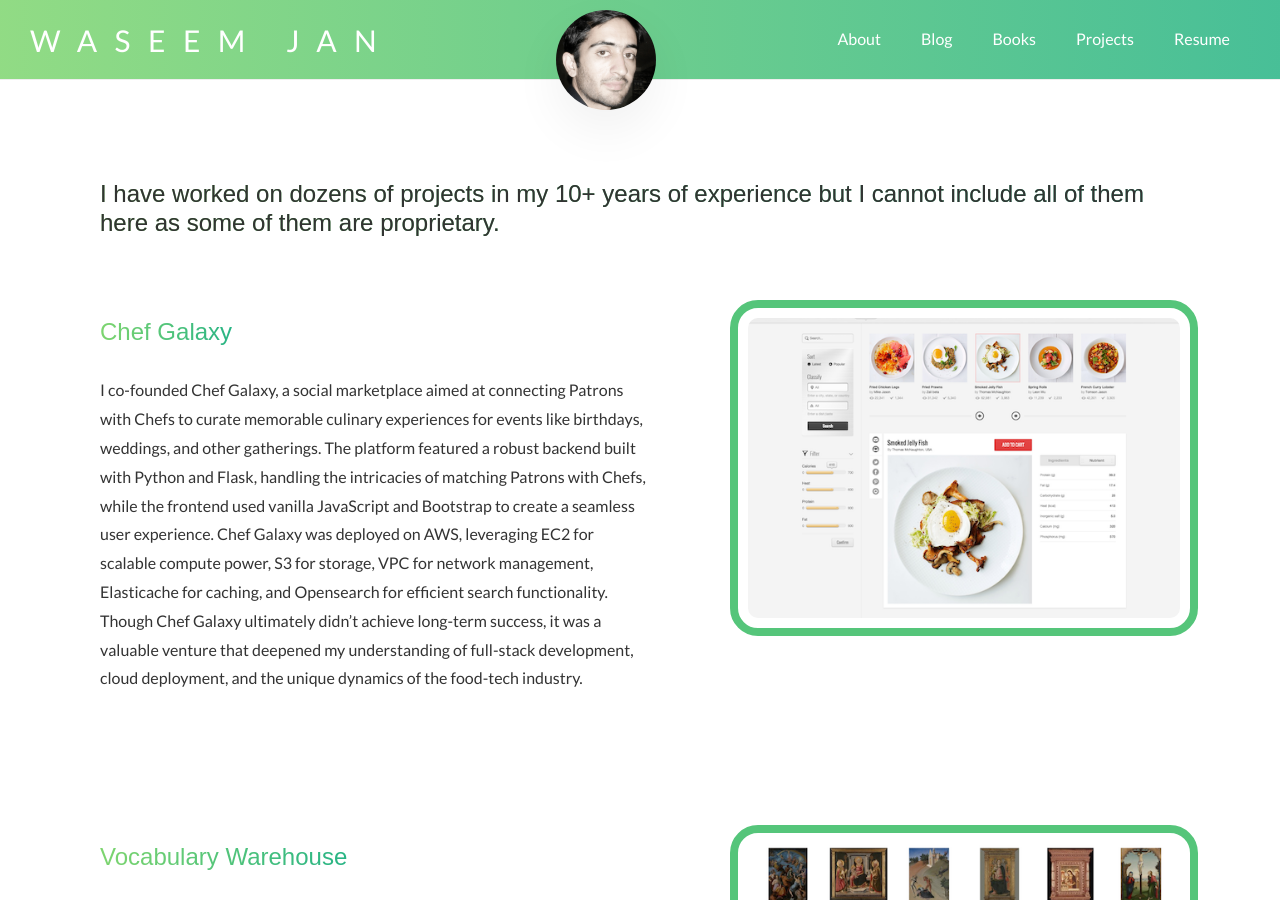
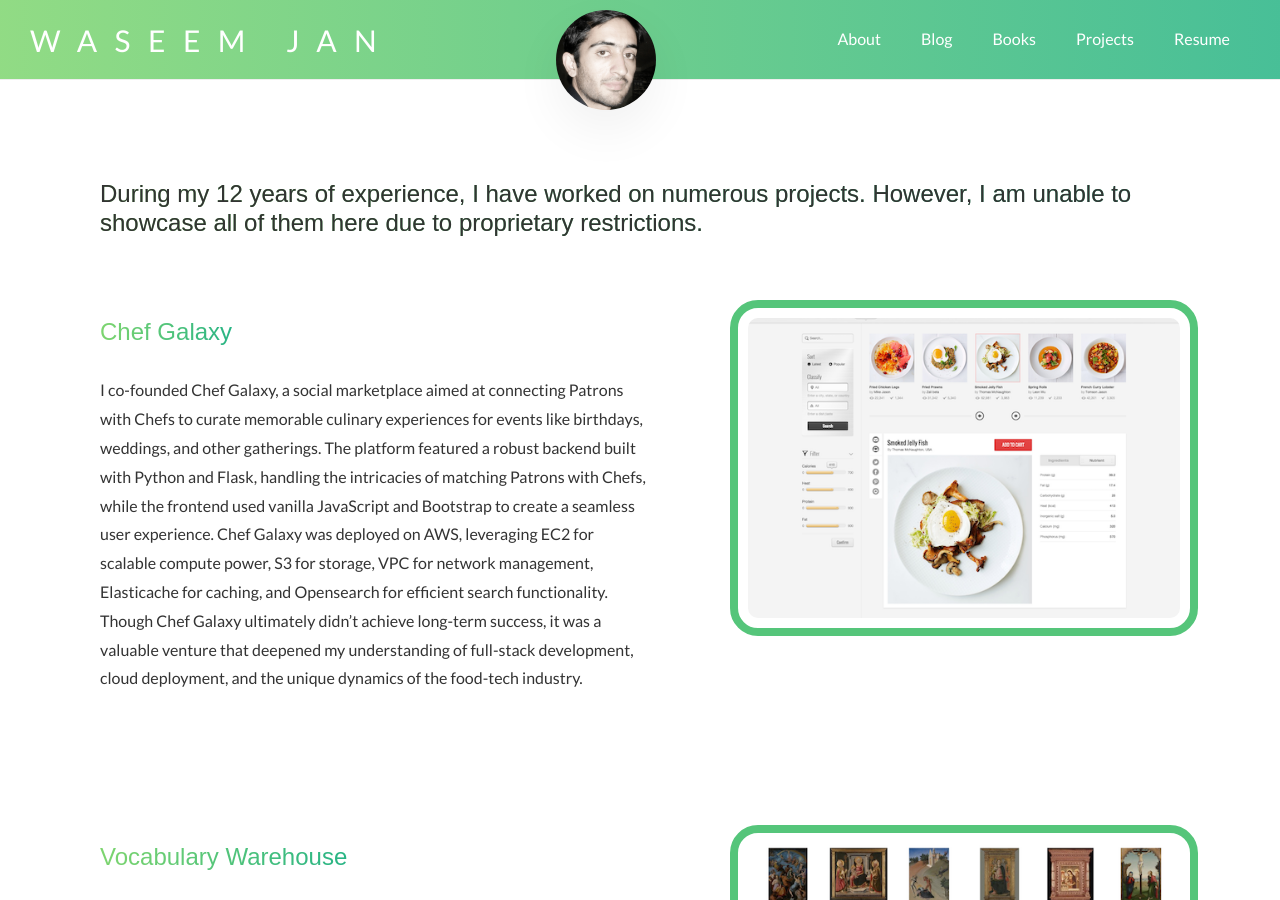
Before and after one commit to syedwaseemjan/syedwaseemjan.github.io, a Jekyll site: the page built from projects.html, in a window 1280 px wide and 900 px high. Built offline with Jekyll 4.4.1, drawn with Linux system fonts in a browser that asks for light colours; nearby versions of some CDN libraries.

Commit message:
Improve title

```diff
--- a/projects.html
+++ b/projects.html
@@ -4,7 +4,7 @@ title: Projects
 ---
 
 <section class="section-projects">
-    <h2 class="heading-2 heading-2--dark mb-hg">I have worked on dozens of projects in my 10+ years of experience but I cannot include all of them here as some of them are proprietary.</h2>
+    <h2 class="heading-2 heading-2--dark mb-hg">During my 12 years of experience, I have worked on numerous projects. However, I am unable to showcase all of them here due to proprietary restrictions.</h2>
     {% for project in site.data.projects %}
         <div class="project">
             <div class="project_text">
```
